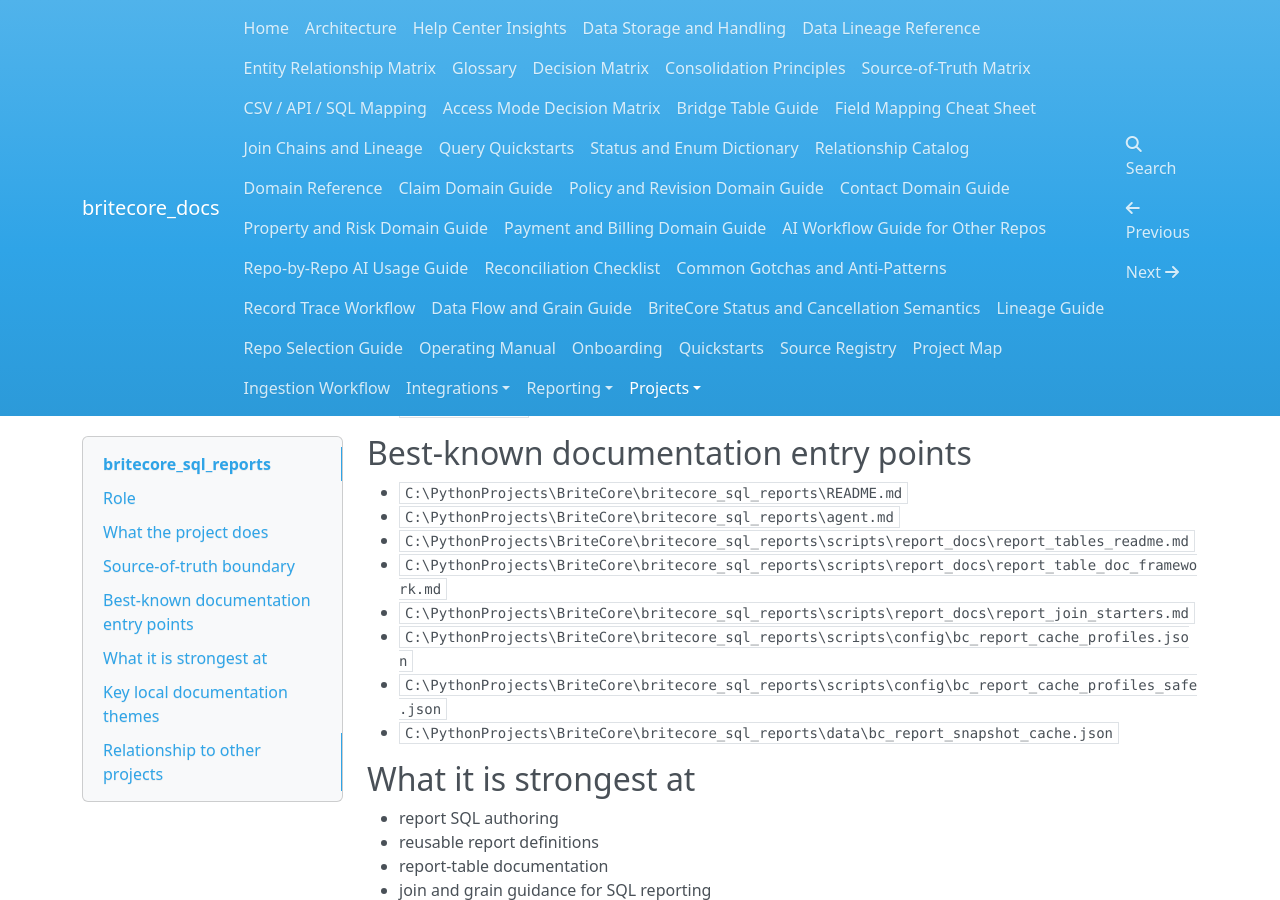
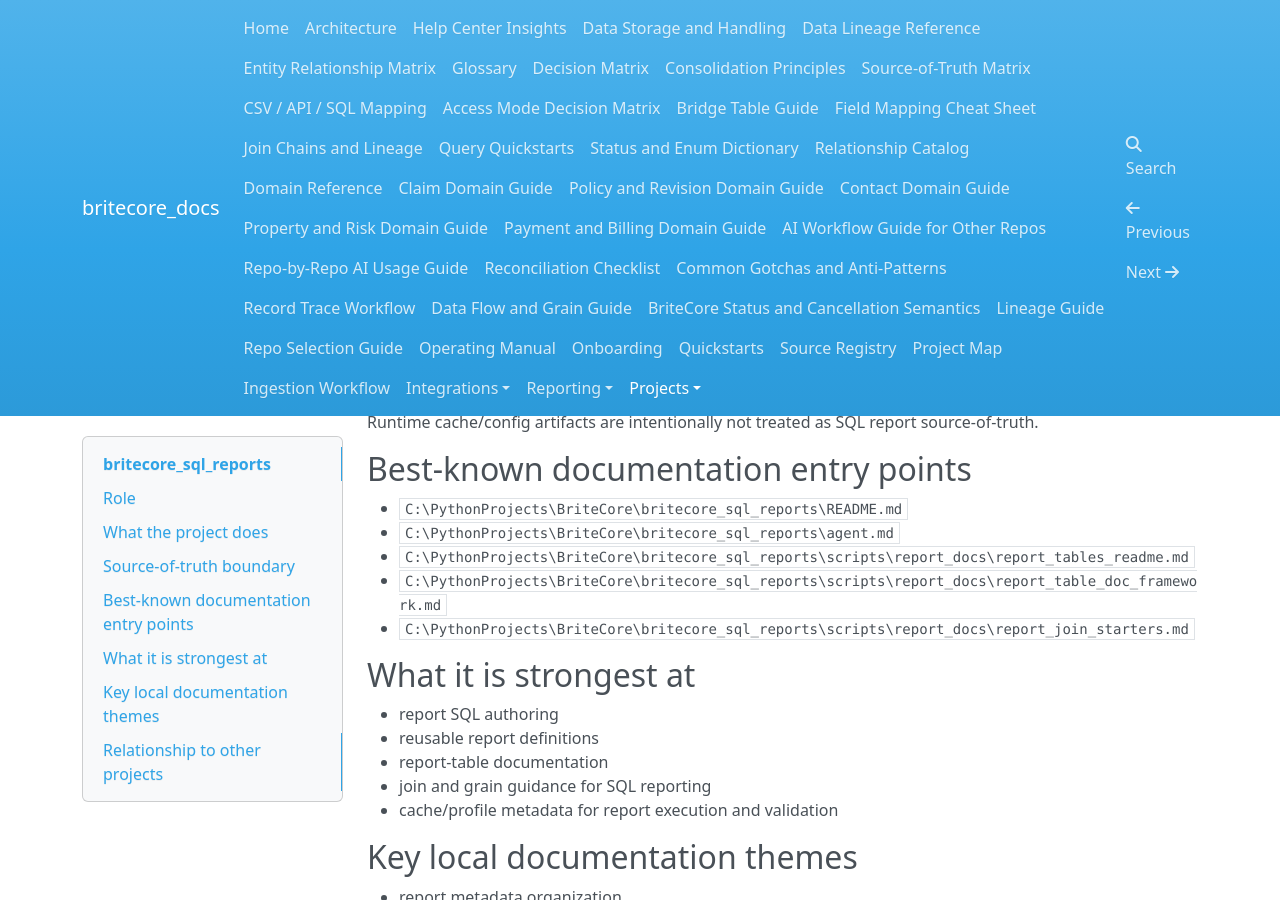
Before and after one commit to sshimek42/britecore_docs, an MkDocs documentation site: the page built from docs/projects/britecore_sql_reports.md, in a window 1280 px wide and 900 px high, scrolled down 568 px. Built offline with MkDocs 1.6.1, drawn with Linux system fonts in a browser that asks for light colours; nearby versions of some CDN libraries.

Commit message:
Publicize britecore docs
Co-authored-by: Copilot <223556219+Copilot@users.noreply.github.com>

```diff
--- a/docs/projects/britecore_sql_reports.md
+++ b/docs/projects/britecore_sql_reports.md
@@ -14,13 +14,14 @@ It includes:
 - report-table documentation
 - join starters and grain guidance
 - SQL report validation notes
-- report cache profiles and snapshot cache artifacts
 
 ## Source-of-truth boundary
 
-- `britecore_sql_reports` = canonical report SQL, report docs, cache metadata, and validation artifacts
-- `britecore_mcp` = runtime discovery and logical-layer execution behavior
+- `britecore_sql_reports` = canonical report SQL and report docs
+- `britecore_mcp` = runtime discovery, cache files, and operational report-execution metadata
 - `britecore_docs` = architecture and explanatory context across the ecosystem
+
+Runtime cache/config artifacts are intentionally not treated as SQL report source-of-truth.
 
 ## Best-known documentation entry points
 
@@ -29,9 +30,6 @@ It includes:
 - `C:\PythonProjects\BriteCore\britecore_sql_reports\scripts\report_docs\report_tables_readme.md`
 - `C:\PythonProjects\BriteCore\britecore_sql_reports\scripts\report_docs\report_table_doc_framework.md`
 - `C:\PythonProjects\BriteCore\britecore_sql_reports\scripts\report_docs\report_join_starters.md`
-- `C:\PythonProjects\BriteCore\britecore_sql_reports\scripts\config\bc_report_cache_profiles.json`
-- `C:\PythonProjects\BriteCore\britecore_sql_reports\scripts\config\bc_report_cache_profiles_safe.json`
-- `C:\PythonProjects\BriteCore\britecore_sql_reports\data\bc_report_snapshot_cache.json`
 
 ## What it is strongest at
 
```
Also changed, not shown: docs/projects/britecore_mcp.md (+2 -1 lines).
